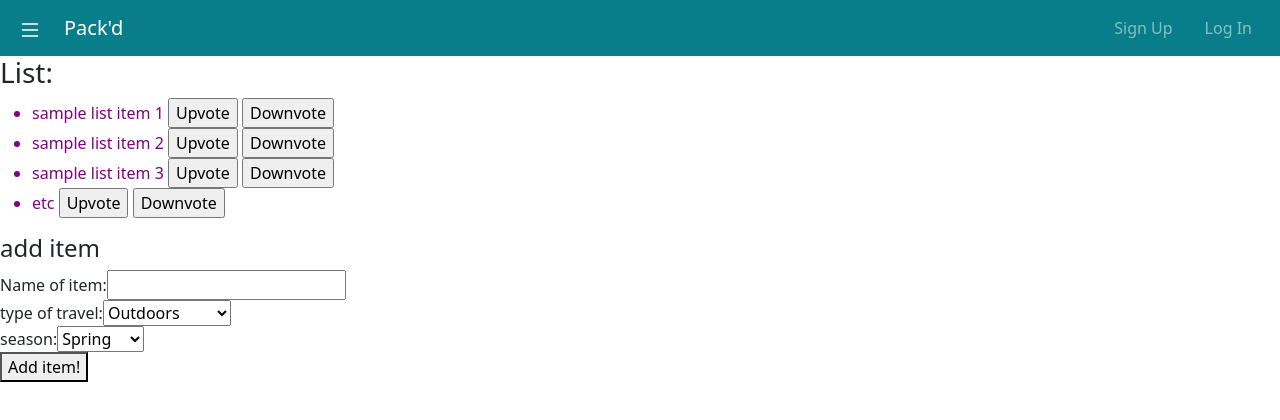
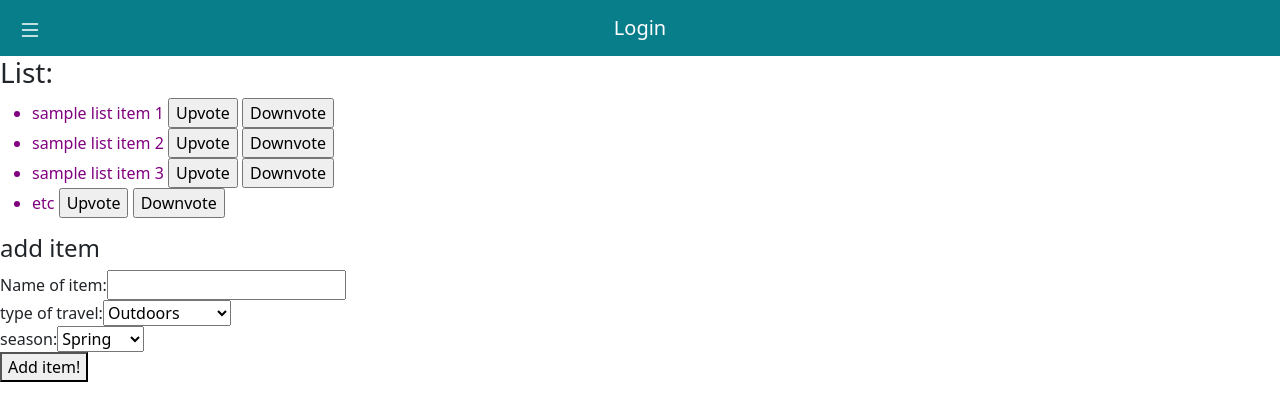
Before and after one commit to thurnye/pack-app, a Django app: template main_app/templates/results.html in a window 1280 px wide. Shown: the top 420 px of the page. Run offline with Django 3.2, Linux system fonts and the light colour scheme; the template is opened without the code that fills it, so the values that code supplies are empty; some libraries are stand-ins or nearby versions.

Commit message:
new templates

```diff
--- a/main_app/templates/base.html
+++ b/main_app/templates/base.html
@@ -21,19 +21,21 @@
               d="M2.5 12a.5.5 0 0 1 .5-.5h10a.5.5 0 0 1 0 1H3a.5.5 0 0 1-.5-.5zm0-4a.5.5 0 0 1 .5-.5h10a.5.5 0 0 1 0 1H3a.5.5 0 0 1-.5-.5zm0-4a.5.5 0 0 1 .5-.5h10a.5.5 0 0 1 0 1H3a.5.5 0 0 1-.5-.5z" />
           </svg>
         </a>
-        <a class="navbar-brand me-auto" href="/">Pack'd</a>
+        {% if user.is_authenticated %}
+          <a class="navbar-brand position-absolute translate-middle-x start-50" href="/">{{ title }}</a>
           <ul class="nav d-flex" id="top-nav-right">
-          {% if user.is_authenticated %}
             <li class="d-flex align-items-center">
-            <a href="{% url 'logout' %}" class="nav-link py-1 px-3 my-0">Log Out</a>
+              <a href="{% url 'logout' %}" class="nav-link px-2">Log Out</a>
             </li>
         {% else %}
+          <a class="navbar-brand position-absolute translate-middle-x start-50" href="/">Login</a>
+          {% comment %} <ul class="nav d-flex" id="top-nav-right">
             <li class="d-flex align-items-center">
-            <a href="{% url 'signup' %}" class="nav-link py-1 px-3 my-0">Sign Up</a>
+              <a href="{% url 'signup' %}" class="nav-link px-2 my-0">Sign Up</a>
           </li>
           <li class="d-flex align-items-center">
-            <a href="{% url 'login' %}" class="nav-link py-1 px-3 my-0">Log In</a>
-          </li>
+            <a href="{% url 'login' %}" class="nav-link px-2 my-0">Log In</a>
+          </li> {% endcomment %}
         {% endif %}
         </ul>
       </div>
--- a/main_app/templates/index.html
+++ b/main_app/templates/index.html
@@ -29,7 +29,10 @@
         <img class="img-fluid" src="{% static "images/globe.png" %}" alt="">
       </div>
       <div class="d-grid">
-        <a href="#" class="btn rounded-pill py-2 mt-4 button-primary">Add New Trip</a>
+        <a href="/trip/new" class="btn rounded-pill py-2 mt-4 button-primary">Add New Trip</a>
+      </div>
+      <div class="d-grid">
+        <a href="/trip/new" class="btn rounded-pill py-2 mt-3 btn-secondary disabled">View Trips</a>
       </div>
     </div>
   </div>
--- /dev/null
+++ b/main_app/templates/trips/trip_form.html
@@ -0,0 +1,5 @@
+{% extends 'base.html' %}
+{% block content %}
+{% load static %}
+
+{% endblock %}
--- a/main_app/urls.py
+++ b/main_app/urls.py
@@ -6,6 +6,8 @@ from . import views
 urlpatterns = [
     path('', views.home, name='home'),
     path('accounts/signup', views.signup, name='signup'),
+    path("trip/new/", views.new_trip, name="new_trip"),
+
 
     path("search/", views.search, name="search"),
     # path('search/', views.search_city, name='search_city'),
```
Also changed, not shown: main_app/views.py (+8 -0 lines), main_app/templates/packinglist/additem.html (added), main_app/templates/packinglist/packinglist.html (added), main_app/templates/trips/trip.html (added). Lines whose indentation alone changed are shown as unchanged.
